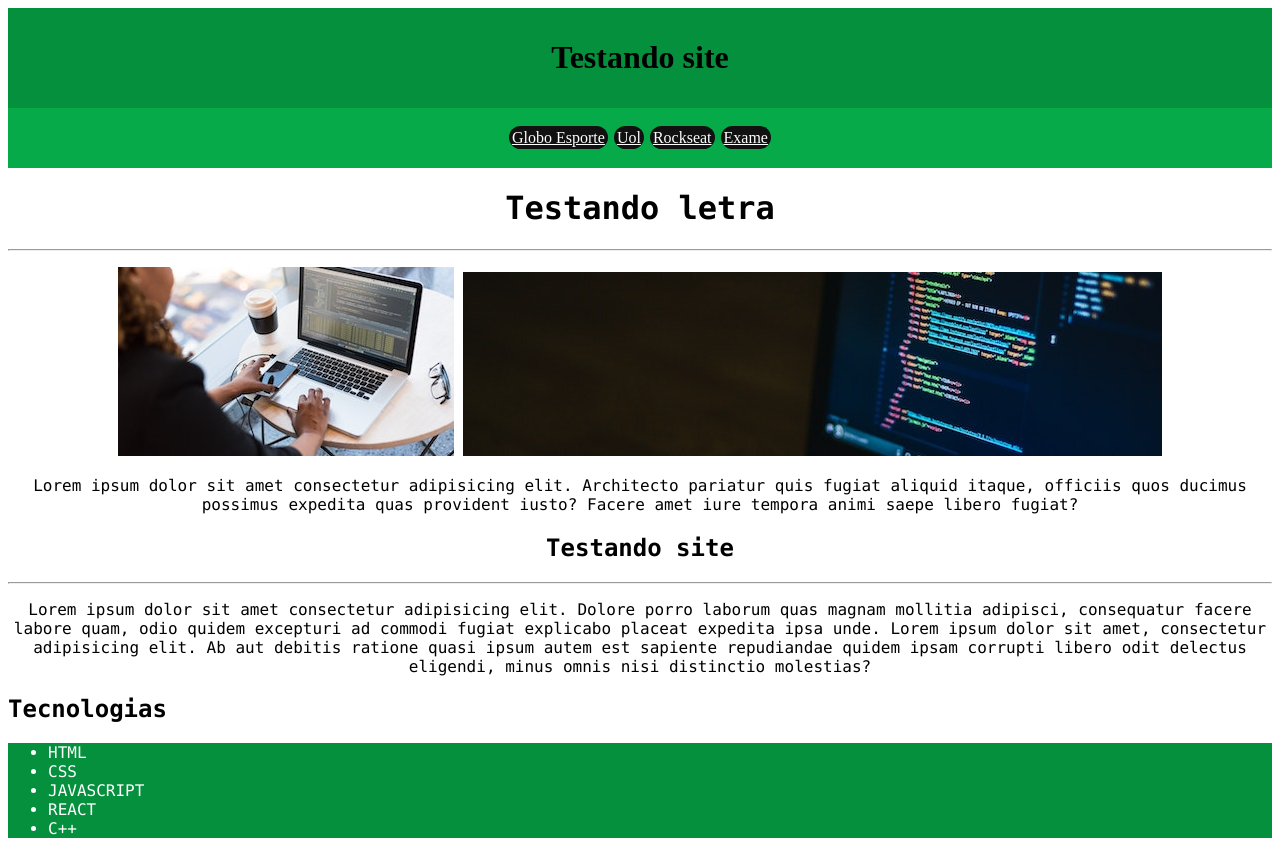
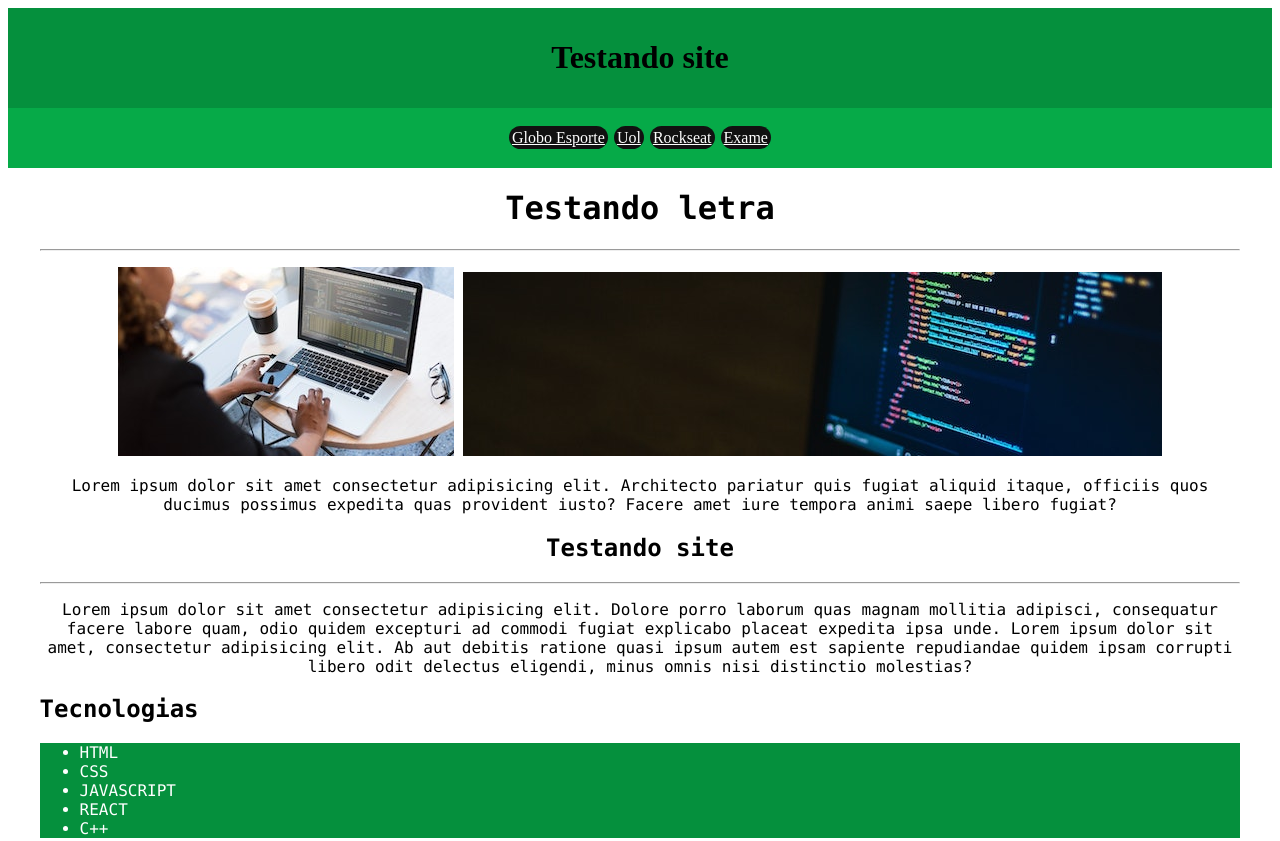
Before and after one commit to Uberdanalmeida/teste, a plain HTML site: page index.html in a window 1280 px wide. Shown: the top 841 px of the page. Drawn offline with Linux system fonts and the light colour scheme.

Commit message:
atualizei

```diff
--- a/index.html
+++ b/index.html
@@ -63,7 +63,6 @@
     <p>Lorem ipsum dolor, sit amet consectetur adipisicing elit. Nihil unde obcaecati soluta, esse molestias ullam! Velit voluptates odio ducimus accusantium praesentium, asperiores similique distinctio repudiandae numquam pariatur! Impedit, voluptate laborum. Lorem ipsum dolor, sit amet consectetur adipisicing elit. Optio amet, culpa explicabo necessitatibus, enim cum voluptatem earum dolores repellat impedit voluptas cupiditate eligendi molestias corrupti eum, nulla sit commodi. Cumque!</p>
 
     <p><iframe src="https://www.google.com/maps/embed?pb=!1m18!1m12!1m3!1d3658.0574349274953!2d-46.64153068538474!3d-23.530436566335286!2m3!1f0!2f0!3f0!3m2!1i1024!2i768!4f13.1!3m3!1m2!1s0x94ce586778872bc3%3A0x11bcd1b70a9ccb87!2sR.%20Jos%C3%A9%20Paulino%20-%20Bom%20Retiro%2C%20S%C3%A3o%20Paulo%20-%20SP!5e0!3m2!1spt-BR!2sbr!4v1672795666885!5m2!1spt-BR!2sbr" width="600" height="450" style="border:0;" allowfullscreen="" loading="lazy" referrerpolicy="no-referrer-when-downgrade"></iframe></p>
-    <audio src="Convert_20221008_124317.mp3" controls></audio>
 
     <footer><strong>Site desenvolvido por Uberdan Almeida</strong></footer>
 </body>
--- a/style.css
+++ b/style.css
@@ -100,7 +100,8 @@ nav, p, a {
 
 
 main {
-
+    width: 95%;
+    margin: auto;
     font-family: var(--font);
 }
 
```
Also changed, not shown: 1 other file.
